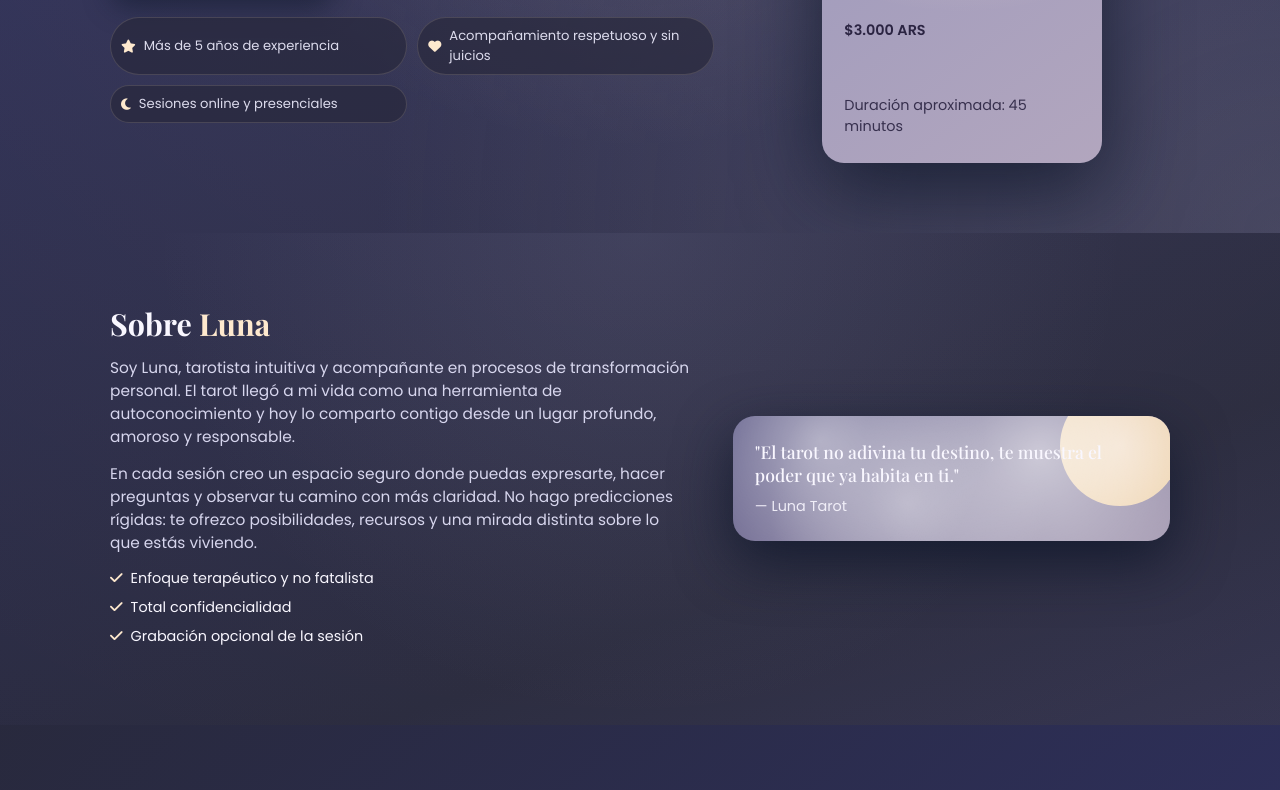
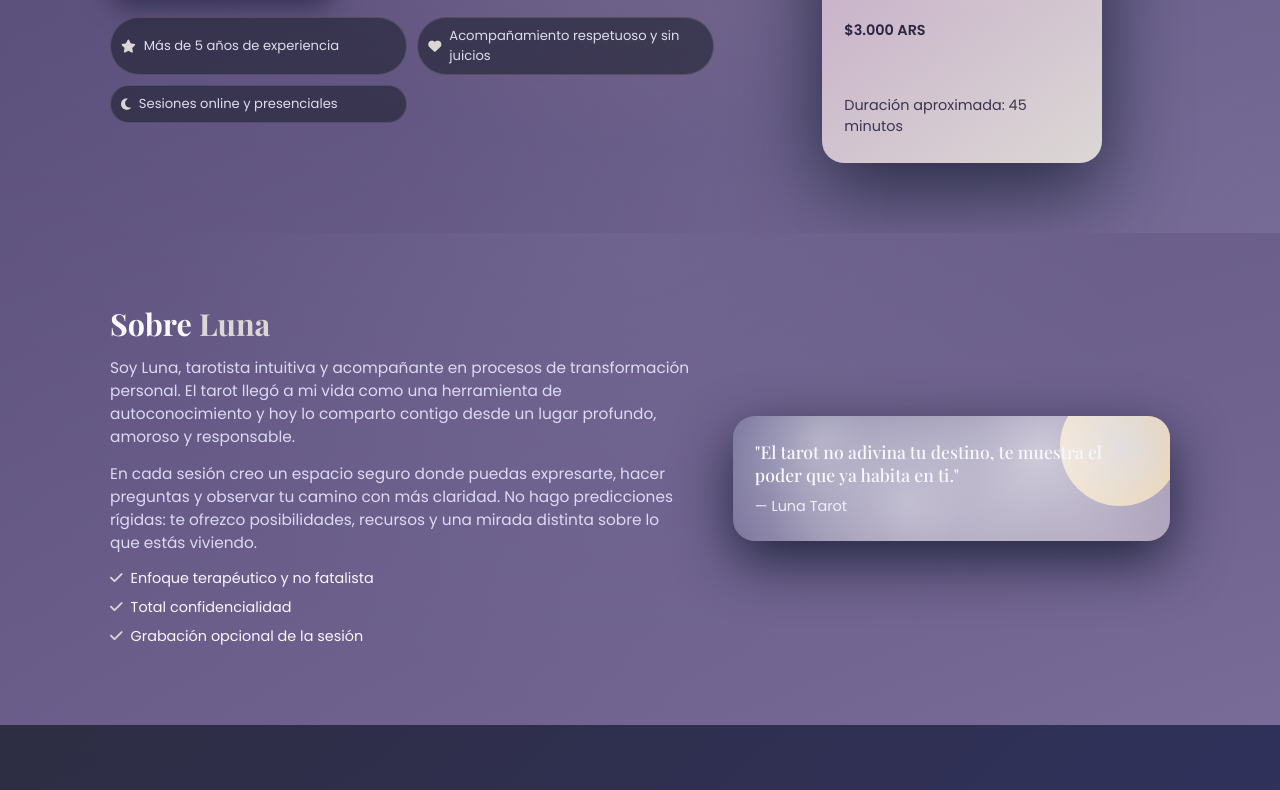
Before and after one commit to CiegosCrew/Tarot-Web, a plain HTML site: page index.html in a window 1280 px wide. Shown: the part 454-1244 px from the top of the page. Drawn offline with nearby package versions, Linux system fonts and the light colour scheme.

Commit message:
Update styles.css

```diff
--- a/styles.css
+++ b/styles.css
@@ -1,10 +1,10 @@
 :root {
-    --t-deep-night: #2E3061;
-    --t-mid-night: #28293D;
-    --t-indigo: #555184;
-    --t-soft-lilac: #9997BC;
-    --t-mist-lilac: #B2A6BE;
-    --t-moonlight: #FEE9CE;
+    --t-deep-night: #4B3F6E;
+    --t-mid-night: #6C5F8D;
+    --t-indigo: #9C8CB9;
+    --t-soft-lilac: #BA96C1;
+    --t-mist-lilac: #DCD7D5;
+    --t-moonlight: #DCD7D5;
 }
 
 * {
@@ -15,8 +15,8 @@
 
 body {
     font-family: 'Poppins', system-ui, -apple-system, BlinkMacSystemFont, 'Segoe UI', sans-serif;
-    background: radial-gradient(circle at top, rgba(254, 233, 206, 0.08), transparent 55%),
-                linear-gradient(160deg, #2E3061 0%, #28293D 40%, #555184 80%);
+    background: radial-gradient(circle at top, rgba(220, 215, 213, 0.08), transparent 55%),
+                linear-gradient(160deg, var(--t-deep-night) 0%, var(--t-mid-night) 40%, var(--t-indigo) 80%);
     color: #f9f7ff;
     min-height: 100vh;
 }
```
